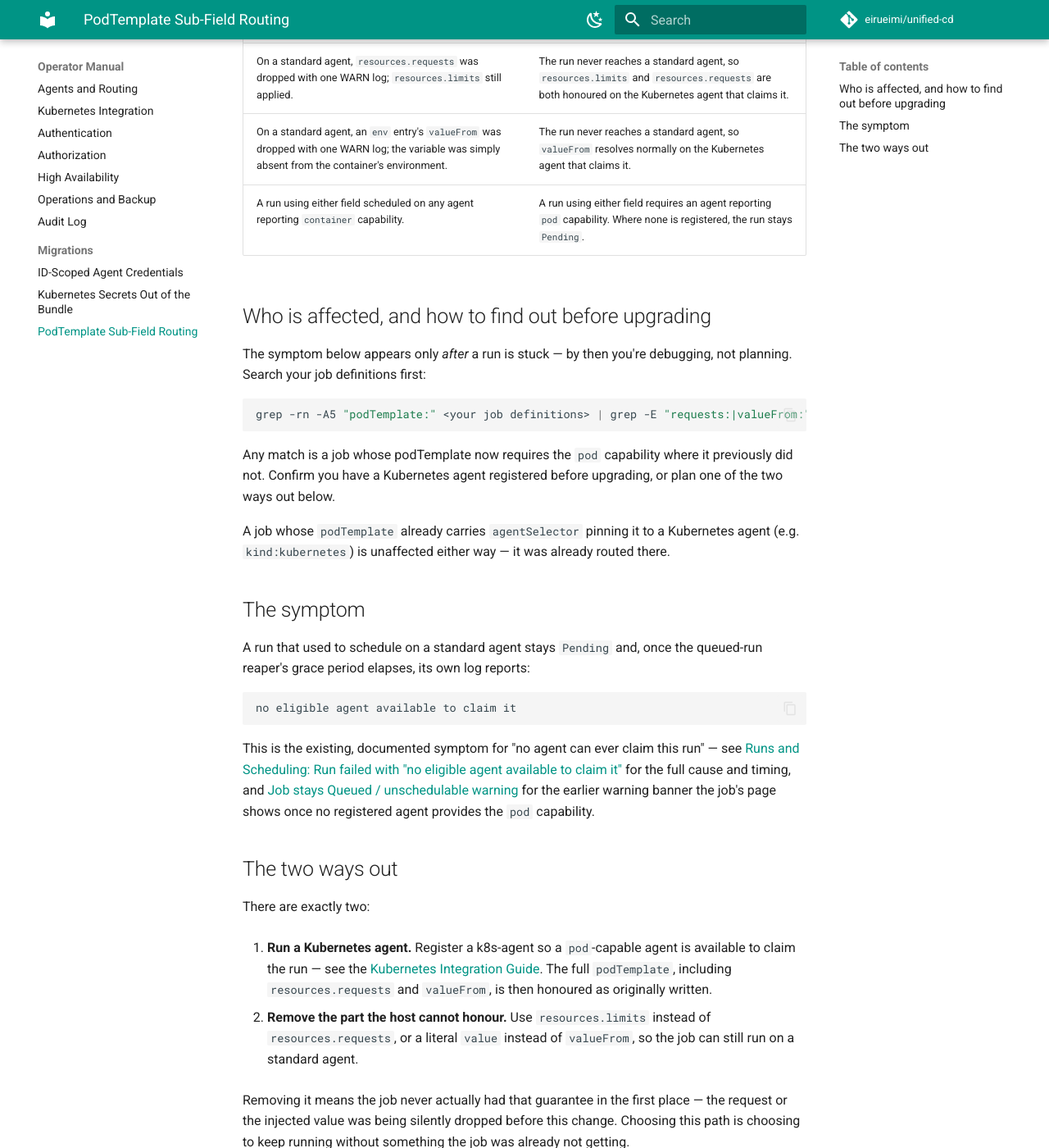
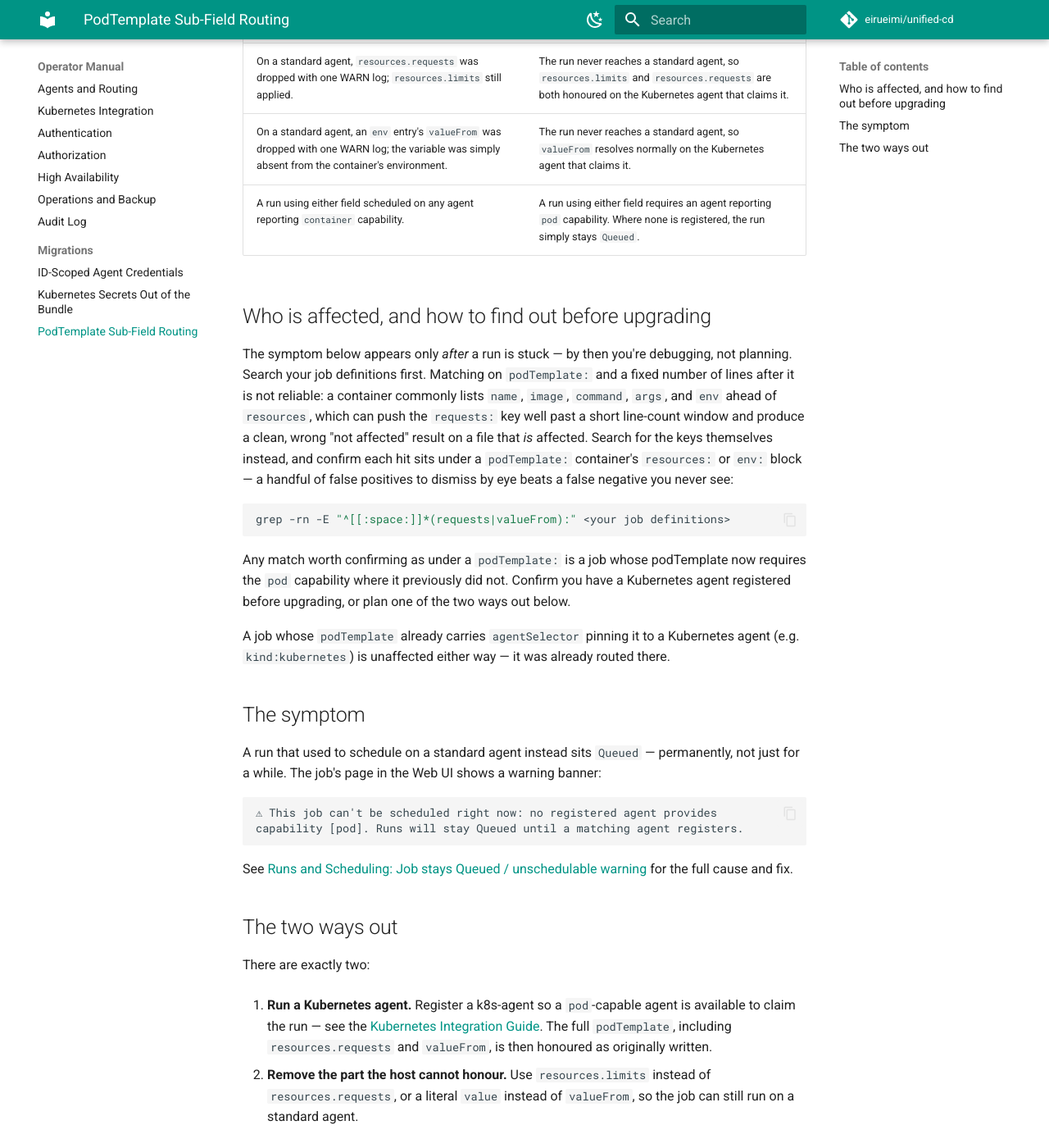
Before and after one commit to eirueimi/unified-cd, an MkDocs documentation site: the page built from docs/operator-manual/migrations/podtemplate-subfield-routing.md, in a window 1280 px wide and 1400 px high, scrolled down 842 px. Shown: the whole window at 82% size. Built offline with MkDocs 1.6.1 and Material for MkDocs 9.7.7, drawn with Linux system fonts in a browser that asks for light colours; comment, search, counter and statistics services are not loaded; some of the changed text lies outside the part shown.

Commit message:
fix(docs): correct the podTemplate migration guide's symptom and search
The guide claimed the affected run goes Pending -> Failed via the
queued-run reaper with "no eligible agent available to claim it". Both
internal/controller/queuedrun_reaper.go and internal/store/postgres.go
say the reaper's unclaimability check is label-only by design and
deliberately does not consider capabilities, so a label-claimable,
capability-unschedulable run is left Queued on purpose, never
auto-failed. The real, permanent symptom is the JobDetail unschedulable
banner already documented in runs-and-scheduling.md.

Also replaces the pre-upgrade search: `grep -A5 podTemplate: | grep
requests:|valueFrom:` silently misses a match once resources sits more
than five lines below podTemplate: (routine once name/image/command/
args/env precede it), which is the one false negative this search must
never produce. Replaced with a direct key search plus a "confirm it's
under a podTemplate" step, verified against a synthetic far-requests
case and against this repo's examples/.

Corrects the same wrong symptom claim in the governing spec
(docs/superpowers/specs/2026-08-25-podtemplate-subfield-routing-design.md
section 4); the dated plan record is left as-is.

````diff
--- a/docs/operator-manual/migrations/podtemplate-subfield-routing.md
+++ b/docs/operator-manual/migrations/podtemplate-subfield-routing.md
@@ -15,7 +15,8 @@ value its author asked for.
 
 **After**, such a job requires the `pod` capability and is pinned to a
 Kubernetes agent, where the full template is honoured. Where no Kubernetes
-agent is registered, the run no longer schedules at all — it stays `Pending`.
+agent is registered, the run leaves `Pending` for `Queued` as normal and then
+simply stays `Queued` — nothing later transitions it to any other state.
 
 Both are true at once: the run was silently not getting what it asked for
 before, and it now stops scheduling instead. This is a **breaking change**
@@ -27,20 +28,29 @@ for any affected job in an environment with no Kubernetes agent.
 | A `podTemplate` container with an `env` entry using `valueFrom` (and no other host-unsupported field) was classified host-runnable. | The same container requires the `pod` capability and is pinned to a Kubernetes agent. |
 | On a standard agent, `resources.requests` was dropped with one WARN log; `resources.limits` still applied. | The run never reaches a standard agent, so `resources.limits` and `resources.requests` are both honoured on the Kubernetes agent that claims it. |
 | On a standard agent, an `env` entry's `valueFrom` was dropped with one WARN log; the variable was simply absent from the container's environment. | The run never reaches a standard agent, so `valueFrom` resolves normally on the Kubernetes agent that claims it. |
-| A run using either field scheduled on any agent reporting `container` capability. | A run using either field requires an agent reporting `pod` capability. Where none is registered, the run stays `Pending`. |
+| A run using either field scheduled on any agent reporting `container` capability. | A run using either field requires an agent reporting `pod` capability. Where none is registered, the run simply stays `Queued`. |
 
 ## Who is affected, and how to find out before upgrading
 
 The symptom below appears only *after* a run is stuck — by then you're
-debugging, not planning. Search your job definitions first:
+debugging, not planning. Search your job definitions first. Matching on
+`podTemplate:` and a fixed number of lines after it is not reliable: a
+container commonly lists `name`, `image`, `command`, `args`, and `env` ahead
+of `resources`, which can push the `requests:` key well past a short
+line-count window and produce a clean, wrong "not affected" result on a file
+that *is* affected. Search for the keys themselves instead, and confirm each
+hit sits under a `podTemplate:` container's `resources:` or `env:` block —
+a handful of false positives to dismiss by eye beats a false negative you
+never see:
 
 ```bash
-grep -rn -A5 "podTemplate:" <your job definitions> | grep -E "requests:|valueFrom:"
+grep -rn -E "^[[:space:]]*(requests|valueFrom):" <your job definitions>
 ```
 
-Any match is a job whose podTemplate now requires the `pod` capability where
-it previously did not. Confirm you have a Kubernetes agent registered before
-upgrading, or plan one of the two ways out below.
+Any match worth confirming as under a `podTemplate:` is a job whose podTemplate
+now requires the `pod` capability where it previously did not. Confirm you
+have a Kubernetes agent registered before upgrading, or plan one of the two
+ways out below.
 
 A job whose `podTemplate` already carries `agentSelector` pinning it to a
 Kubernetes agent (e.g. `kind:kubernetes`) is unaffected either way — it was
@@ -48,20 +58,18 @@ already routed there.
 
 ## The symptom
 
-A run that used to schedule on a standard agent stays `Pending` and, once the
-queued-run reaper's grace period elapses, its own log reports:
+A run that used to schedule on a standard agent instead sits `Queued` —
+permanently, not just for a while. The job's page in the Web UI shows a
+warning banner:
 
 ```
-no eligible agent available to claim it
+⚠ This job can't be scheduled right now: no registered agent provides
+capability [pod]. Runs will stay Queued until a matching agent registers.
 ```
 
-This is the existing, documented symptom for "no agent can ever claim this
-run" — see [Runs and Scheduling: Run failed with "no eligible agent available
-to claim it"](../../troubleshooting/runs-and-scheduling.md#run-failed-with-no-eligible-agent-available-to-claim-it)
-for the full cause and timing, and [Job stays Queued / unschedulable
+See [Runs and Scheduling: Job stays Queued / unschedulable
 warning](../../troubleshooting/runs-and-scheduling.md#job-stays-queued-unschedulable-warning)
-for the earlier warning banner the job's page shows once no registered agent
-provides the `pod` capability.
+for the full cause and fix.
 
 ## The two ways out
 
````
Also changed, not shown: docs/superpowers/specs/2026-08-25-podtemplate-subfield-routing-design.md (+12 -10 lines).
